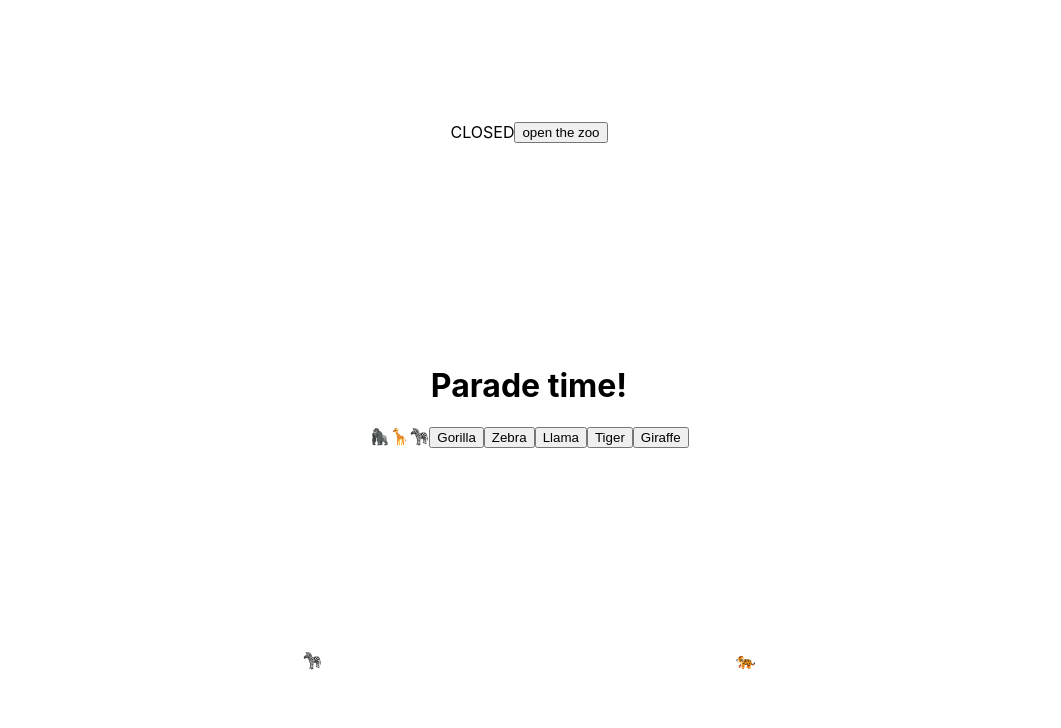
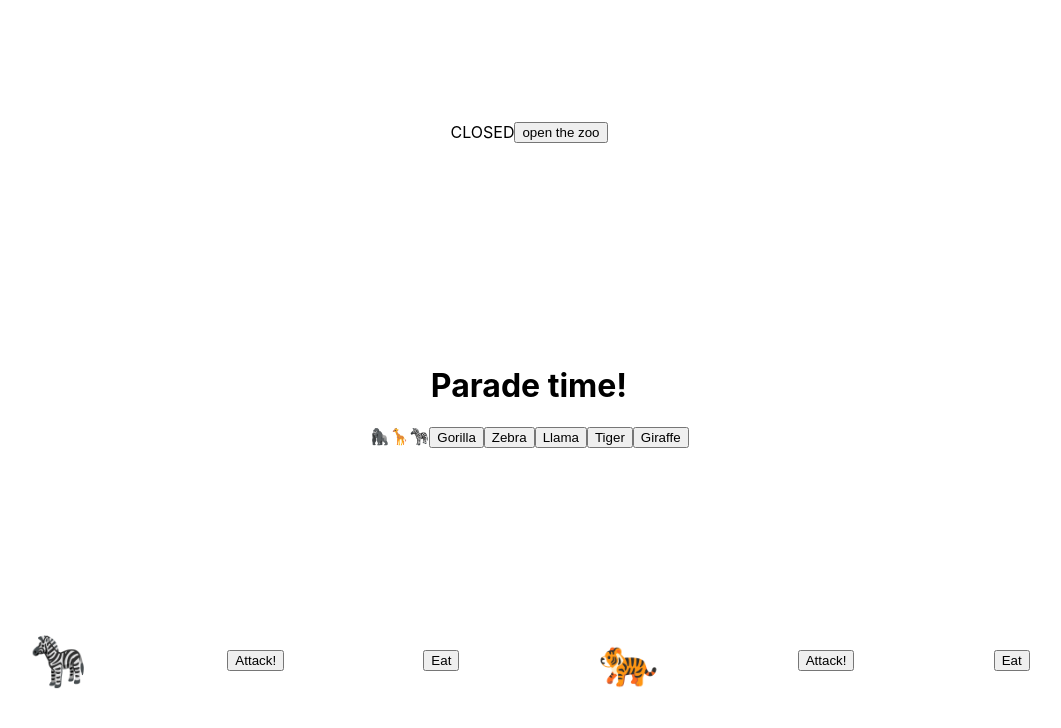
Before and after one commit to viccaruso/react-busy-zoo-from-scratch, a React (Create React App) app: page / in a window 1280 px wide. Shown: the top 728 px of the page, without its empty margins (111-1172 px from the left). Built offline with nearby package versions, Linux system fonts and the light colour scheme.

Commit message:
Set up fight zone. AnimalEmoji takes style as prop to re-render different size on button click

```diff
--- a/src/AnimalEmoji.js
+++ b/src/AnimalEmoji.js
@@ -1,9 +1,9 @@
 import React from 'react';
 import './AnimalEmoji.css';
 
-export default function AnimalEmoji({ animal }) {
+export default function AnimalEmoji({ animal, style }) {
   return (
-    <span>
+    <span style={style}>
       { animal === 'gorilla' && '🦍'}
       { animal === 'zebra' && '🦓'}
       { animal === 'llama' && '🦙'}
--- a/src/App.js
+++ b/src/App.js
@@ -8,6 +8,11 @@ function App() {
   // State
   const [isOpen, setIsOpen] = useState(false);
   const [paradeArr, setParade] = useState(['gorilla', 'giraffe', 'zebra']);
+  const [emojiASize, setEmojiASize] = useState(3);
+  const [emojiBSize, setEmojiBSize] = useState(3);
+
+  const emojiAStyle = { fontSize: `${emojiASize}rem` };
+  const emojiBStyle = { fontSize: `${emojiBSize}rem` };
 
   return (
     <div className="App">
@@ -18,8 +23,12 @@ function App() {
         <Parade paradeArr={paradeArr} setParade={setParade}/>
       </div>
       <div className='zoo-fight'>
-        <AnimalEmoji animal={'zebra'}/>
-        <AnimalEmoji animal={'tiger'}/>
+        <AnimalEmoji animal={'zebra'} style={emojiAStyle} />
+        <button onClick={() => setEmojiBSize(emojiBSize / 1.25)}>Attack!</button>
+        <button onClick={() => setEmojiASize(emojiASize * 1.25)}>Eat</button>
+        <AnimalEmoji animal={'tiger'} style={emojiBStyle}/>
+        <button onClick={() => setEmojiASize(emojiASize / 1.25)}>Attack!</button>
+        <button onClick={() => setEmojiBSize(emojiBSize * 1.25)}>Eat</button>
       </div>
     </div>
   );
```
